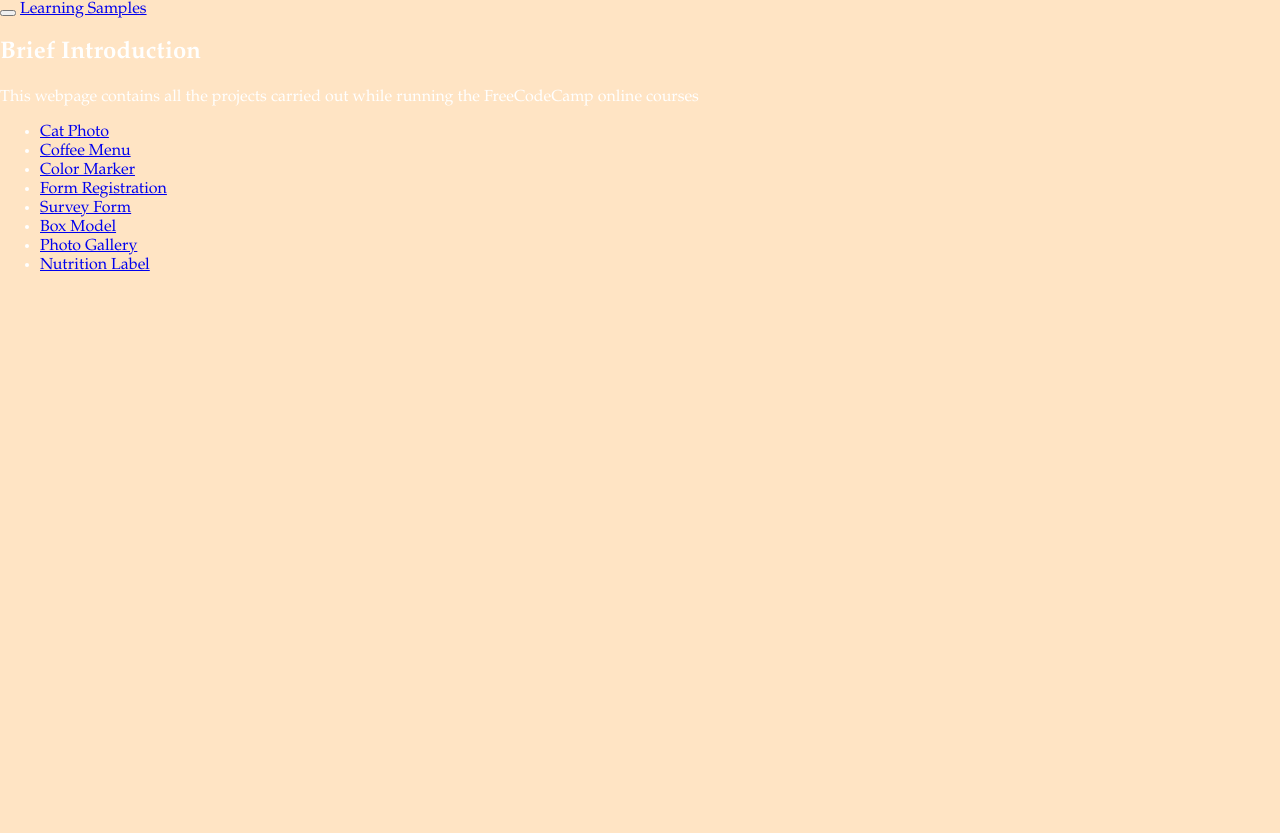
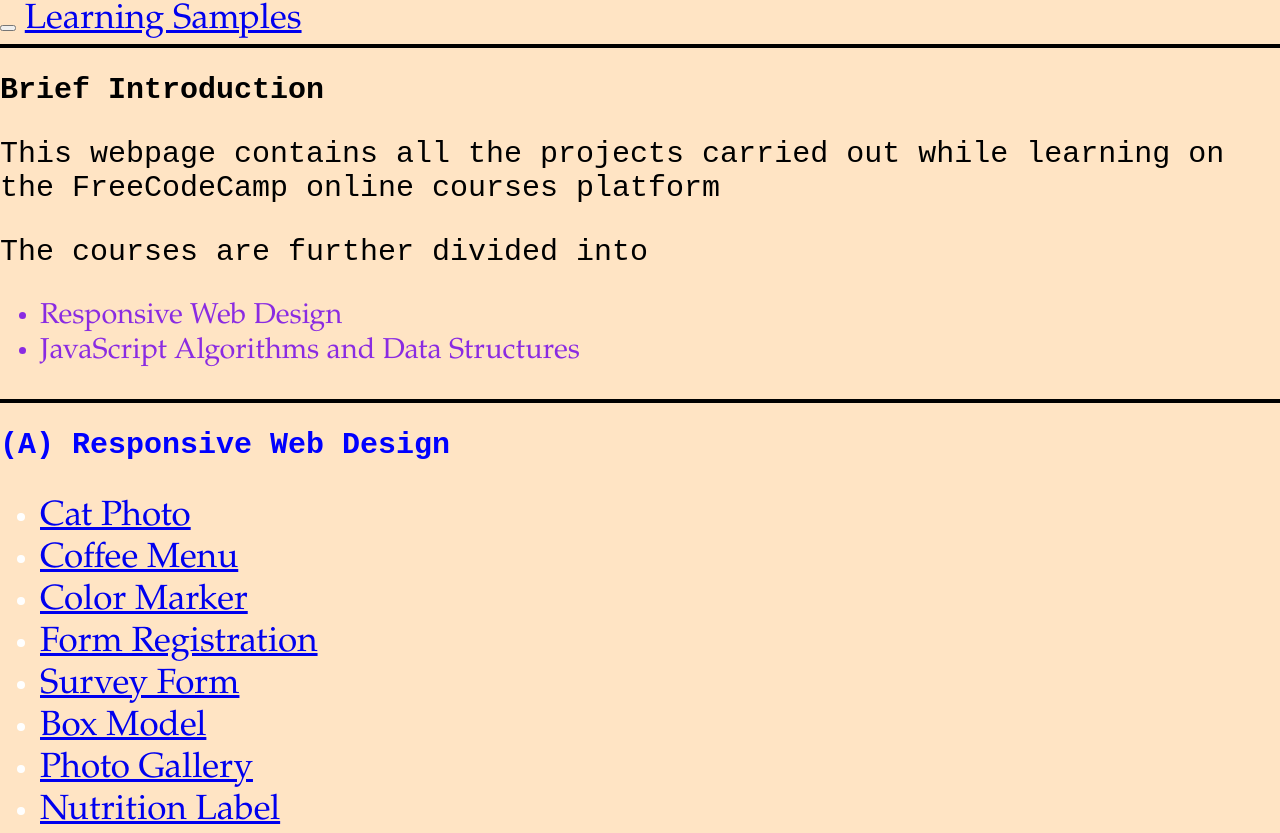
Before and after one commit to ChidimmaUmeogu/learningcodes, a plain HTML site: page index.html in a window 1280 px wide. Before the commit the page ends 800 px from the top, so only its background shows below. Drawn offline with Linux system fonts and the light colour scheme.

Commit message:
fifth commit

```diff
--- a/css/styleIndex.css
+++ b/css/styleIndex.css
@@ -7,5 +7,21 @@ body {
     background-size: cover;
     color: white;
     font-family: Garamond, Tahoma;
-    font-size: 16px;
+    font-size: 35px;
 }
+h2, p {
+    font-family: 'Courier New', Courier, monospace;
+    font-size: 30px;
+    color: black;
+}
+.red{
+    color:blue
+}
+.under{
+    color:blueviolet;
+    font-size: 1.8rem;
+}
+.divider{
+    border-bottom: 4px solid black;
+    margin: 2px 0;
+}
--- a/index.html
+++ b/index.html
@@ -21,12 +21,20 @@
                     <span class="icon icon-bar"></span>
                 </button>
                 <a href="#" class="navbar-brand">Learning Samples</a>
+                <div class="divider"></div>
             </div>
-            <div>
+            <div class="divider">
                 <h2>Brief Introduction</h2>
-                <p>This webpage contains all the projects carried out while running the FreeCodeCamp online courses</p>
+                <p>This webpage contains all the projects carried out while learning on the FreeCodeCamp online courses platform</p>
+                <p>The courses are further divided into
+                    <ul class="under">
+                        <li>Responsive Web Design</li>
+                        <li>JavaScript Algorithms and Data Structures</li>
+                    </ul>
+                </p>
             </div>
             <div class="collapse navbar-collapse">
+                <h2 class="red">(A) Responsive Web Design</h2>
                 <ul class="nav navbar-nav navbar-right">
                     <li><a href="catphoto.html" class="external">Cat Photo</a></li>
                     <li><a href="coffee.html" class="external">Coffee Menu</a></li>
```
Also changed, not shown: boxmodel.html (+5 -0 lines), catphoto.html (+5 -0 lines), coffee.html (+5 -0 lines), colormarker.html (+5 -0 lines), formregistration.html (+5 -0 lines), nutritionlabel.html (+5 -0 lines), photogallery.html (+5 -0 lines), surveyform.html (+5 -0 lines).
